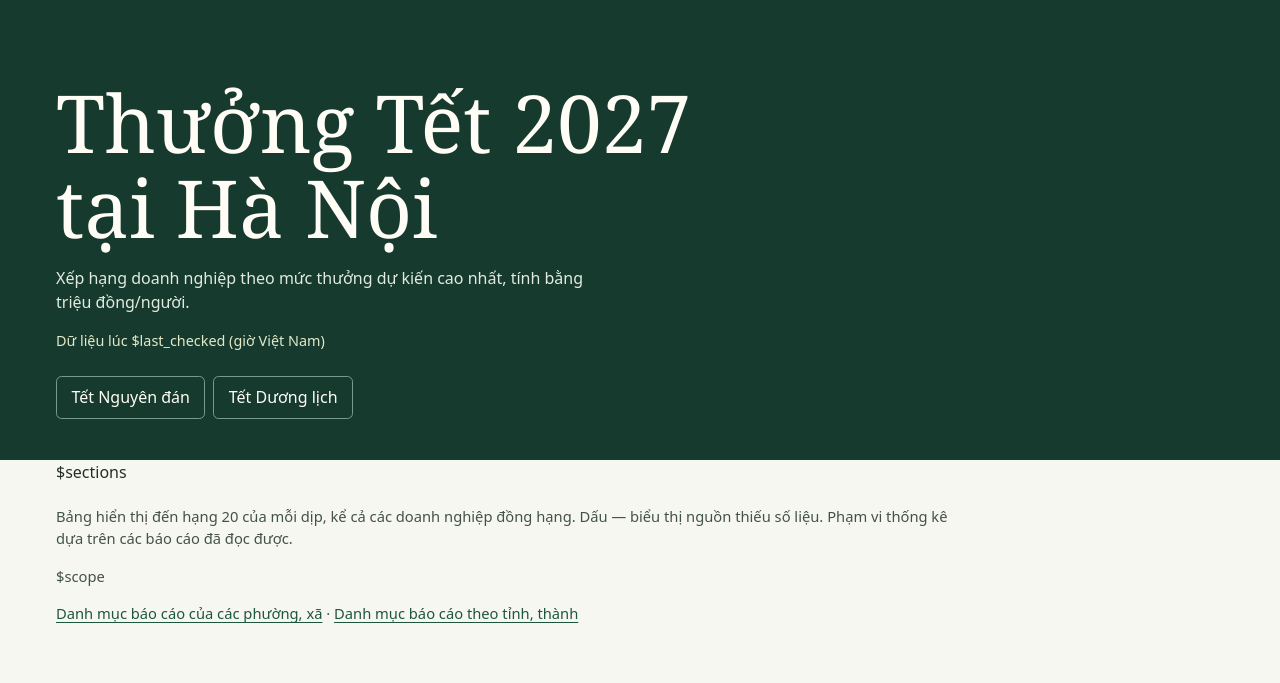
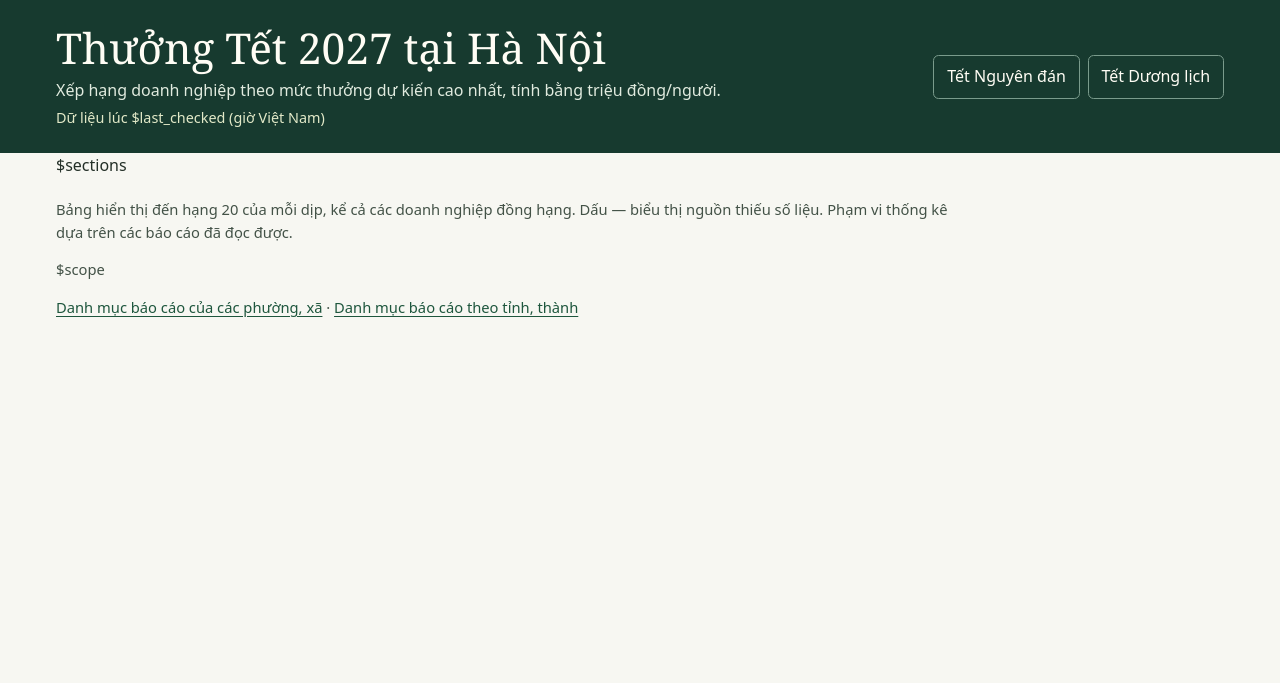
Before and after one commit to IbrahimVu/BXH, a plain HTML site: page site/index.html in a window 1280 px wide. Drawn offline with Linux system fonts and the light colour scheme.

Commit message:
Thu gọn phần đầu trang bảng xếp hạng

```diff
--- a/site/index.html
+++ b/site/index.html
@@ -10,9 +10,11 @@
 <body>
   <header class="hero">
     <div class="container">
-      <h1>Thưởng Tết 2027<br>tại Hà Nội</h1>
-      <p class="intro">Xếp hạng doanh nghiệp theo mức thưởng dự kiến cao nhất, tính bằng triệu đồng/người.</p>
-      <p class="timestamp">Dữ liệu lúc <time datetime="$iso_timestamp">$last_checked</time> (giờ Việt Nam)</p>
+      <div>
+        <h1>Thưởng Tết 2027 tại Hà Nội</h1>
+        <p class="intro">Xếp hạng doanh nghiệp theo mức thưởng dự kiến cao nhất, tính bằng triệu đồng/người.</p>
+        <p class="timestamp">Dữ liệu lúc <time datetime="$iso_timestamp">$last_checked</time> (giờ Việt Nam)</p>
+      </div>
       <nav aria-label="Chọn dịp Tết">
         <a href="#nguyen-dan">Tết Nguyên đán</a>
         <a href="#duong-lich">Tết Dương lịch</a>
--- a/site/style.css
+++ b/site/style.css
@@ -8,14 +8,15 @@
 
 * { box-sizing: border-box; }
 body { margin: 0; }
-.hero { background: #173a2f; color: #fffdf5; padding: clamp(2.5rem, 7vw, 5rem) 0 2.6rem; }
+.hero { background: #173a2f; color: #fffdf5; padding: clamp(.9rem, 2vw, 1.5rem) 0; }
 .container { width: min(100% - 2rem, 73rem); margin: 0 auto; }
+.hero .container { display: flex; flex-wrap: wrap; align-items: center; justify-content: space-between; gap: .75rem 1.5rem; }
 h1, h2 { font-family: Georgia, "Times New Roman", serif; }
-h1 { font-size: clamp(2.3rem, 8vw, 5rem); line-height: 1.06; margin: 0 0 1rem; font-weight: 500; }
-.intro { max-width: 35rem; color: #e1ebdf; margin: 0 0 .75rem; }
-.timestamp { color: #e2e9c8; font-size: .9rem; }
-nav { display: flex; flex-wrap: wrap; gap: .5rem; margin-top: 1.5rem; }
-nav a { color: #fffdf5; border: 1px solid #7a9b8c; padding: .5rem .9rem; border-radius: .35rem; text-decoration: none; }
+h1 { font-size: clamp(1.65rem, 4vw, 2.65rem); line-height: 1.15; margin: 0 0 .35rem; font-weight: 500; }
+.intro { max-width: 42rem; color: #e1ebdf; margin: 0 0 .25rem; }
+.timestamp { color: #e2e9c8; font-size: .9rem; margin: 0; }
+nav { display: flex; flex-wrap: wrap; gap: .5rem; }
+nav a { display: inline-flex; align-items: center; min-height: 2.75rem; color: #fffdf5; border: 1px solid #7a9b8c; padding: .3rem .8rem; border-radius: .35rem; text-decoration: none; }
 nav a:hover, nav a:focus-visible { background: #2e5b4a; }
 .ranking { margin: 2.75rem 0; scroll-margin-top: 1rem; }
 .section-heading { display: flex; flex-wrap: wrap; align-items: baseline; justify-content: space-between; gap: .2rem 1rem; margin-bottom: .8rem; }
```
